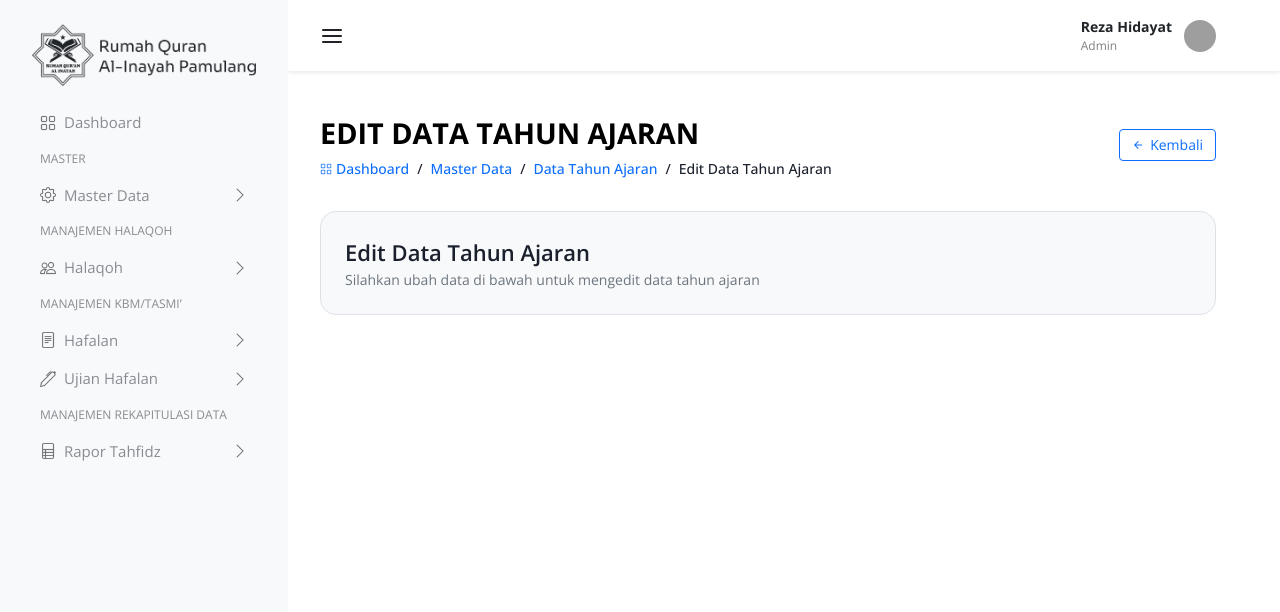
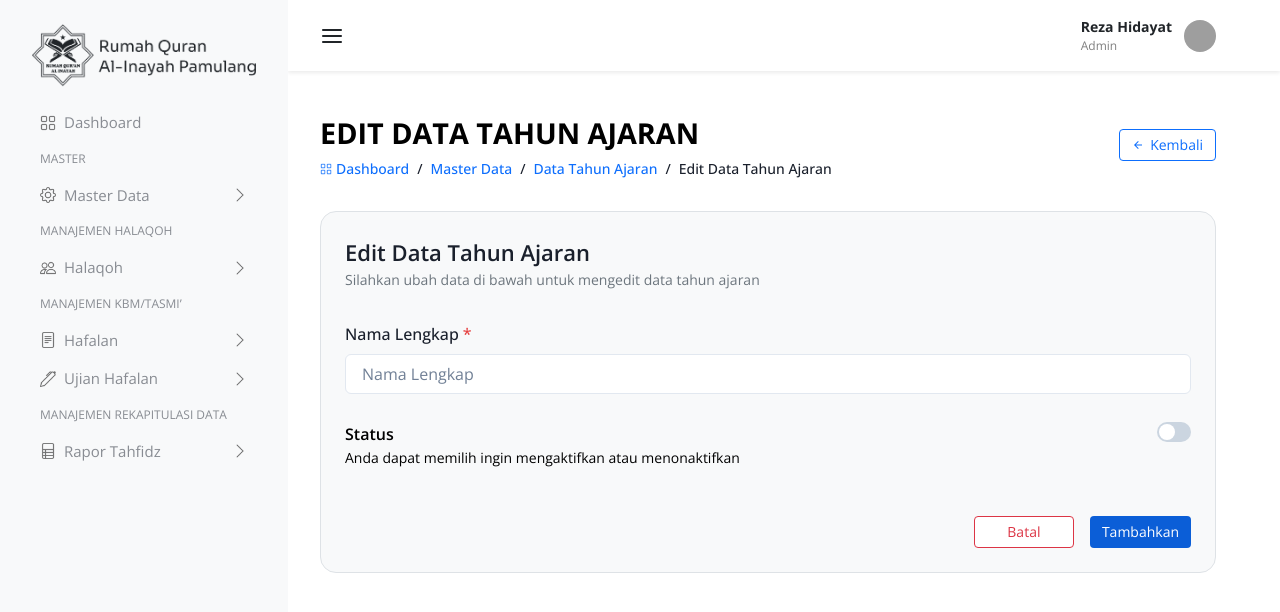
Before and after one commit to cundus/tahfidz-fe, a React (Vite) app: page /master-data/data-tahun-ajaran/edit-data-tahun-ajaran in a window 1280 px wide. Shown: the top 612 px of the page. Built offline with nearby package versions, Linux system fonts and the light colour scheme; grey boxes are pictures that could not be loaded.

Commit message:
feat: done UI CRUD Data Tahun ajaran

```diff
--- a/src/pages/master/DataGuru/Edit.jsx
+++ b/src/pages/master/DataGuru/Edit.jsx
@@ -222,7 +222,7 @@ const EditGuru = () => {
           </Flex>
           <Switch color="#0D6EFD" name="status" />
         </Flex>
-        <Flex justifyContent="flex-end" gap={4} alignItems="center">
+        <Flex justifyContent="flex-end" gap={4} alignItems="center" mt={12}>
           <ButtonCustom
             title="Batal"
             type="outline"
--- a/src/pages/master/DataGuru/Tambah.jsx
+++ b/src/pages/master/DataGuru/Tambah.jsx
@@ -219,7 +219,7 @@ const TambahGuru = () => {
           </Flex>
           <Switch color="#0D6EFD" name="status" />
         </Flex>
-        <Flex justifyContent="flex-end" gap={4} alignItems="center">
+        <Flex justifyContent="flex-end" gap={4} alignItems="center" mt={12}>
           <ButtonCustom
             title="Batal"
             type="outline"
--- a/src/pages/master/DataOperator/Edit.jsx
+++ b/src/pages/master/DataOperator/Edit.jsx
@@ -221,7 +221,7 @@ const EditOperator = () => {
           </Flex>
           <Switch color="#0D6EFD" name="status" />
         </Flex>
-        <Flex justifyContent="flex-end" gap={4} alignItems="center">
+        <Flex justifyContent="flex-end" gap={4} alignItems="center" mt={12}>
           <ButtonCustom
             title="Batal"
             type="outline"
--- a/src/pages/master/DataOperator/Tambah.jsx
+++ b/src/pages/master/DataOperator/Tambah.jsx
@@ -219,7 +219,7 @@ const TambahOperator = () => {
           </Flex>
           <Switch color="#0D6EFD" name="status" />
         </Flex>
-        <Flex justifyContent="flex-end" gap={4} alignItems="center">
+        <Flex justifyContent="flex-end" gap={4} alignItems="center" mt={12}>
           <ButtonCustom
             title="Batal"
             type="outline"
--- a/src/pages/master/DataSiswa/Edit.jsx
+++ b/src/pages/master/DataSiswa/Edit.jsx
@@ -243,7 +243,7 @@ const EditSiswa = () => {
           </Flex>
           <Switch color="#0D6EFD" name="status" />
         </Flex>
-        <Flex justifyContent="flex-end" gap={4} alignItems="center">
+        <Flex justifyContent="flex-end" gap={4} alignItems="center" mt={12}>
           <ButtonCustom
             title="Batal"
             type="outline"
--- a/src/pages/master/DataSiswa/Tambah.jsx
+++ b/src/pages/master/DataSiswa/Tambah.jsx
@@ -241,7 +241,7 @@ const TambahSiswa = () => {
           </Flex>
           <Switch color="#0D6EFD" name="status" />
         </Flex>
-        <Flex justifyContent="flex-end" gap={4} alignItems="center">
+        <Flex justifyContent="flex-end" gap={4} alignItems="center" mt={12}>
           <ButtonCustom
             title="Batal"
             type="outline"
--- a/src/pages/master/DataTahunAjaran.jsx
+++ b/src/pages/master/DataTahunAjaran.jsx
@@ -23,7 +23,9 @@ const DataTahunAjaran = () => {
         <ButtonCustom
           icon={<AddIcon __css={{ marginRight: "6px" }} w={3} h={3} />}
           title="Tambah Data Baru"
-          onClick={() => router("/master-data/data-guru/tambah-data-guru")}
+          onClick={() =>
+            router("/master-data/data-tahun-ajaran/tambah-data-tahun-ajaran")
+          }
         />
       </Header>
       <Flex marginTop={10} justifyContent="space-between" alignItems="center">
--- a/src/pages/master/DataTahunAjaran/Edit.jsx
+++ b/src/pages/master/DataTahunAjaran/Edit.jsx
@@ -3,7 +3,8 @@ import Header from "../../../components/molekuls/Header";
 import ButtonCustom from "../../../components/atoms/ButtonCustom";
 import { ArrowBackIcon } from "@chakra-ui/icons";
 import BoxInputLayout from "../../../components/molekuls/BoxInputLayout";
-import { Text } from "@chakra-ui/react";
+import { Text, Grid, Flex, Switch } from "@chakra-ui/react";
+import InputCustom from "../../../components/atoms/InputCustom";
 
 const EditTahunAjaran = () => {
   const router = useNavigate();
@@ -22,6 +23,43 @@ const EditTahunAjaran = () => {
         <Text fontSize="14px" color="#6C757D">
           Silahkan ubah data di bawah untuk mengedit data tahun ajaran
         </Text>
+        <Grid templateColumns="repeat(1, 1fr)" mt={8} gap="16px">
+          <InputCustom
+            typeInput="text"
+            placeholder="Nama Lengkap"
+            label="Nama Lengkap"
+            name="nama_lengkap"
+            errorText=""
+            isReq={true}
+          />
+        </Grid>
+        <Flex justifyContent="space-between" mt="12px" gap={4}>
+          <Flex flexDirection="column" gap="1px">
+            <Text fontSize="16px" fontWeight={600} color="#000">
+              Status
+            </Text>
+            <Text fontSize="14px" color="#000">
+              Anda dapat memilih ingin mengaktifkan atau menonaktifkan
+            </Text>
+          </Flex>
+          <Switch color="#0D6EFD" name="status" />
+        </Flex>
+        <Flex justifyContent="flex-end" gap={4} alignItems="center" mt={12}>
+          <ButtonCustom
+            title="Batal"
+            type="outline"
+            color="#DC3545"
+            borderColor="#DC3545"
+            _hover={{ bgColor: "#DC3545", color: "white" }}
+            w="100px"
+          />
+          <ButtonCustom
+            title="Tambahkan"
+            _hover={{ opacity: "0.8" }}
+            bgColor="#0B5ED7"
+            color="#FFF"
+          />
+        </Flex>
       </BoxInputLayout>
     </>
   );
--- a/src/pages/master/DataTahunAjaran/Tambah.jsx
+++ b/src/pages/master/DataTahunAjaran/Tambah.jsx
@@ -3,7 +3,8 @@ import ButtonCustom from "../../../components/atoms/ButtonCustom";
 import { useNavigate } from "react-router-dom";
 import { ArrowBackIcon } from "@chakra-ui/icons";
 import BoxInputLayout from "../../../components/molekuls/BoxInputLayout";
-import { Text } from "@chakra-ui/react";
+import { Text, Grid, Flex, Switch } from "@chakra-ui/react";
+import InputCustom from "../../../components/atoms/InputCustom";
 
 const TambahTahunAjaran = () => {
   const router = useNavigate();
@@ -22,6 +23,43 @@ const TambahTahunAjaran = () => {
         <Text fontSize="14px" color="#6C757D">
           Silahkan isi data di bawah untuk menambahkan data tahun ajaran baru
         </Text>
+        <Grid templateColumns="repeat(1, 1fr)" mt={8} gap="16px">
+          <InputCustom
+            typeInput="text"
+            placeholder="Nama Lengkap"
+            label="Nama Lengkap"
+            name="nama_lengkap"
+            errorText=""
+            isReq={true}
+          />
+        </Grid>
+        <Flex justifyContent="space-between" mt="12px" gap={4}>
+          <Flex flexDirection="column" gap="1px">
+            <Text fontSize="16px" fontWeight={600} color="#000">
+              Status
+            </Text>
+            <Text fontSize="14px" color="#000">
+              Anda dapat memilih ingin mengaktifkan atau menonaktifkan
+            </Text>
+          </Flex>
+          <Switch color="#0D6EFD" name="status" />
+        </Flex>
+        <Flex justifyContent="flex-end" gap={4} alignItems="center" mt={12}>
+          <ButtonCustom
+            title="Batal"
+            type="outline"
+            color="#DC3545"
+            borderColor="#DC3545"
+            _hover={{ bgColor: "#DC3545", color: "white" }}
+            w="100px"
+          />
+          <ButtonCustom
+            title="Tambahkan"
+            _hover={{ opacity: "0.8" }}
+            bgColor="#0B5ED7"
+            color="#FFF"
+          />
+        </Flex>
       </BoxInputLayout>
     </>
   );
```
